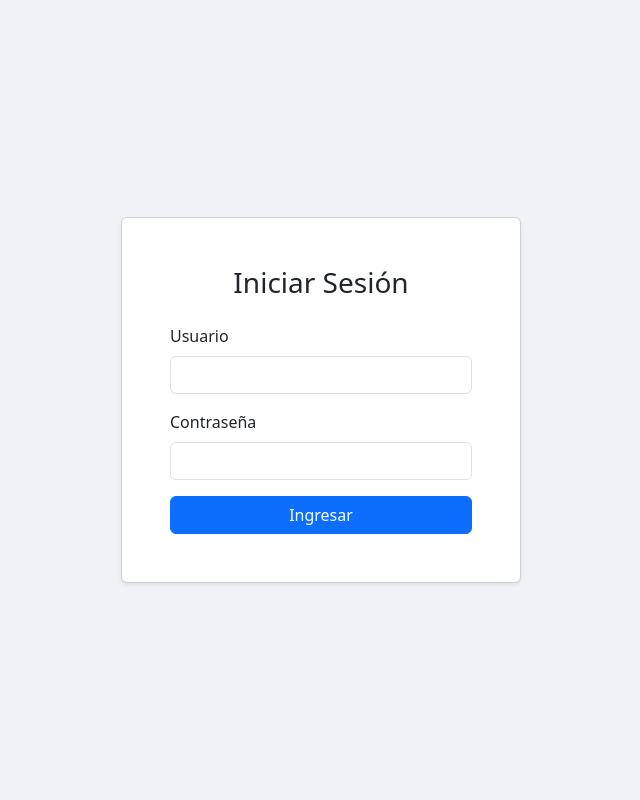
After one commit to alimachevil/hm, a PHP site: page /login.php in a window 1280 px wide. The commit adds this page. Shown: the whole page, without its empty margins (319-959 px from the left). Run offline with PHP 8.4, Linux system fonts and the light colour scheme.

Commit message:
V. 0.2: Modulo Seguridad Login

```diff
--- a/clientes.php
+++ b/clientes.php
@@ -1,6 +1,7 @@
 <?php
 // Incluimos la conexión a la base de datos una sola vez al principio.
 require_once 'config/db_connect.php';
+require_once 'config/auth_check.php';
 
 // ===================================================================
 //  MANEJO DE PETICIONES (ROUTER INTERNO)
--- a/index.php
+++ b/index.php
@@ -3,6 +3,7 @@
 $page_title = "Habitaciones";
 
 // 2. Incluimos el "pan de arriba": el doctype, head, CSS, y el sidebar.
+require_once 'config/auth_check.php';
 require_once 'templates/header.php';
 
 // 3. Lógica PHP específica para esta página: obtener y procesar las habitaciones.
--- /dev/null
+++ b/login.php
@@ -0,0 +1,82 @@
+<?php
+// login.php (VERSIÓN SEGURA CON HASH)
+session_start();
+
+if (isset($_SESSION['user_id'])) {
+    header('Location: index.php');
+    exit;
+}
+
+// --- CREDENCIALES SEGURAS ---
+// Guardamos el nombre de usuario y el HASH de la contraseña
+define('USUARIO_VALIDO', 'admin');
+
+// PEGA AQUÍ EL HASH QUE GENERASTE EN EL PASO ANTERIOR
+define('PASSWORD_HASH_VALIDO', '$2y$10$UYSQgGxA1XbiL5wzatfe2uYj6ia5P2zOYChJ1B3WikRkf/fIuK8by'); // Reemplaza esto con tu hash
+
+$error = '';
+
+// --- LÓGICA DE VERIFICACIÓN ACTUALIZADA ---
+if ($_SERVER['REQUEST_METHOD'] === 'POST') {
+    $usuario = $_POST['usuario'] ?? '';
+    $password_ingresada = $_POST['password'] ?? '';
+
+    // Comparamos el usuario y luego verificamos la contraseña ingresada contra el hash guardado.
+    if ($usuario === USUARIO_VALIDO && password_verify($password_ingresada, PASSWORD_HASH_VALIDO)) {
+
+        // ¡Las credenciales son correctas!
+        $_SESSION['user_id'] = 1;
+        $_SESSION['username'] = $usuario;
+
+        header('Location: index.php');
+        exit;
+
+    } else {
+        // Credenciales incorrectas
+        $error = 'Usuario o contraseña incorrectos.';
+    }
+}
+?>
+<!DOCTYPE html>
+<html lang="es">
+<head>
+    <meta charset="UTF-8">
+    <title>Login - Sistema de Hotel</title>
+    <link href="https://cdn.jsdelivr.net/npm/bootstrap@5.3.2/dist/css/bootstrap.min.css" rel="stylesheet">
+    <style>
+        body {
+            display: flex;
+            align-items: center;
+            justify-content: center;
+            height: 100vh;
+            background-color: #f0f2f5;
+        }
+        .login-card {
+            width: 100%;
+            max-width: 400px;
+            padding: 2rem;
+        }
+    </style>
+</head>
+<body>
+    <div class="card login-card shadow-sm">
+        <div class="card-body">
+            <h3 class="card-title text-center mb-4">Iniciar Sesión</h3>
+            <form method="POST" action="login.php">
+                <?php if ($error): ?>
+                    <div class="alert alert-danger"><?php echo $error; ?></div>
+                <?php endif; ?>
+                <div class="mb-3">
+                    <label for="usuario" class="form-label">Usuario</label>
+                    <input type="text" class="form-control" id="usuario" name="usuario" required>
+                </div>
+                <div class="mb-3">
+                    <label for="password" class="form-label">Contraseña</label>
+                    <input type="password" class="form-control" id="password" name="password" required>
+                </div>
+                <button type="submit" class="btn btn-primary w-100">Ingresar</button>
+            </form>
+        </div>
+    </div>
+</body>
+</html>
--- a/productos.php
+++ b/productos.php
@@ -1,6 +1,7 @@
 <?php
 // Incluimos la conexión a la base de datos una sola vez.
 require_once 'config/db_connect.php';
+require_once 'config/auth_check.php';
 
 // ===================================================================
 //  PROCESAMIENTO DEL FORMULARIO DE NUEVO PRODUCTO
--- a/templates/header.php
+++ b/templates/header.php
@@ -44,6 +44,12 @@
             <li>
                 <a href="productos.php"><i class="fas fa-box-open"></i> <span>Productos</span></a>
             </li>
+            <li class="mt-auto"> <!-- mt-auto lo empuja hacia abajo -->
+                <a href="logout.php" class="text-danger">
+                    <i class="fas fa-sign-out-alt"></i>
+                    <span>Cerrar Sesión</span>
+                </a>
+            </li>
         </ul>
         <div class="sidebar-toggler-wrapper">
              <button type="button" id="sidebarCollapse" class="btn btn-light">
```
Also changed, not shown: config/auth_check.php (added, +13 -0 lines), generar_hash.php (added, +9 -0 lines), logout.php (added, +23 -0 lines), reportes.php (+28 -38 lines).
